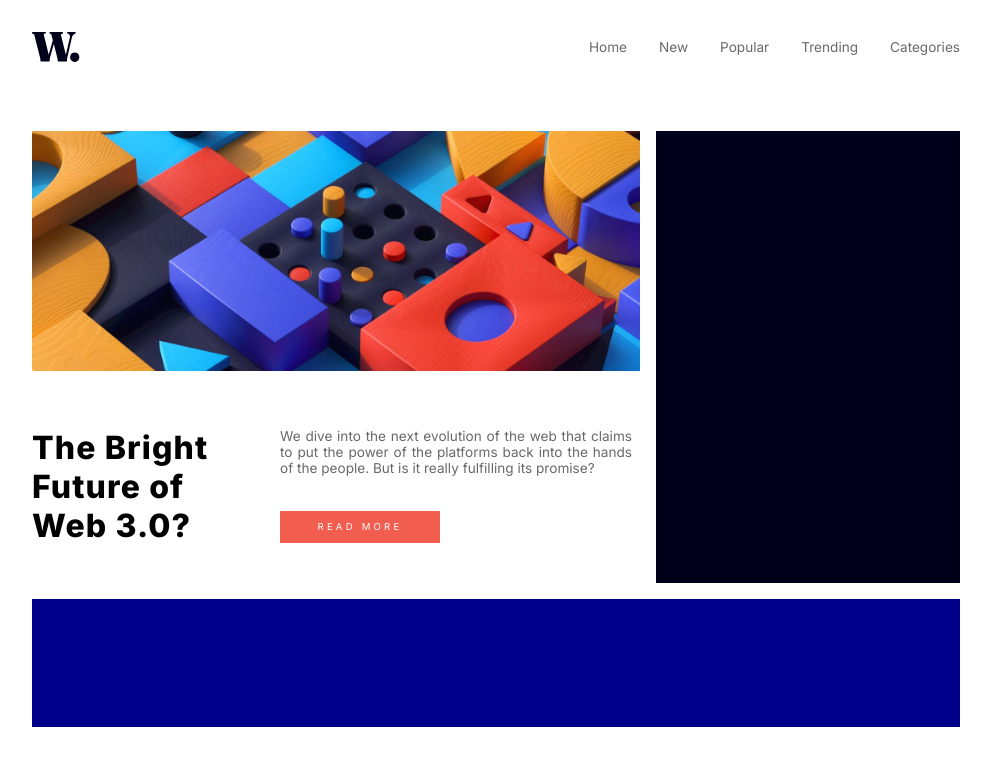
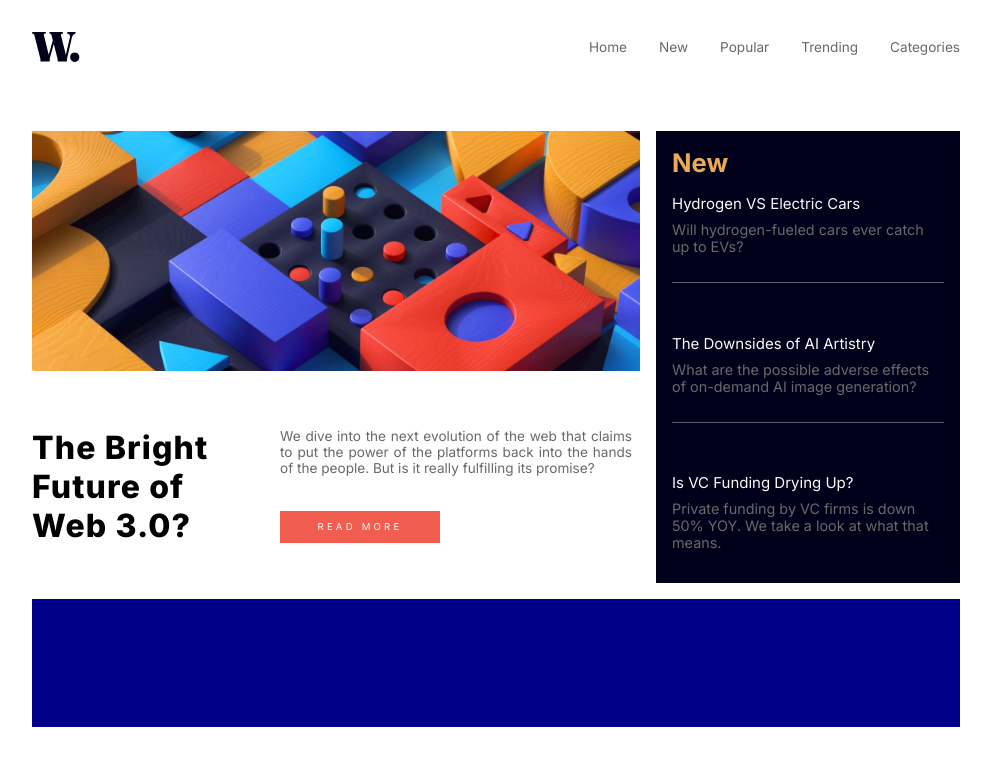
Before and after one commit to LuisC73/NewsHomepage, a React (Create React App) app: page / in a window 1280 px wide. Shown: the top 766 px of the page, without its empty margins (176-1167 px from the left). Built offline with nearby package versions, Linux system fonts and the light colour scheme.

Commit message:
se realiza seccion de news

```diff
--- a/public/index.html
+++ b/public/index.html
@@ -2,16 +2,14 @@
 <html lang="en">
   <head>
     <meta charset="utf-8" />
-    <link rel="icon" href="%PUBLIC_URL%/favicon.ico" />
+    <link rel="icon" href="%PUBLIC_URL%/favicon-32x32.png" />
     <meta name="viewport" content="width=device-width, initial-scale=1" />
     <meta name="theme-color" content="#000000" />
     <meta
       name="description"
       content="Web site created using create-react-app"
     />
-    <link rel="apple-touch-icon" href="%PUBLIC_URL%/logo192.png" />
-    <link rel="manifest" href="%PUBLIC_URL%/manifest.json" />
-    <title>React App</title>
+    <title>Frontend Mentor | News homepage</title>
   </head>
   <body>
     <noscript>You need to enable JavaScript to run this app.</noscript>
--- a/src/components/NewsContainer.jsx
+++ b/src/components/NewsContainer.jsx
@@ -0,0 +1,17 @@
+import newsInfo from "../utils/newsInfo";
+import NewsItem from "./NewsItem";
+
+function NewsComponent() {
+  return (
+    <section className="news">
+      <h2 className="news__h2">New</h2>
+      <div className="news__wrapper">
+        {newsInfo.map((info, i) => (
+          <NewsItem key={i} title={info.title} des={info.des} />
+        ))}
+      </div>
+    </section>
+  );
+}
+
+export default NewsComponent;
--- /dev/null
+++ b/src/components/NewsItem.jsx
@@ -0,0 +1,10 @@
+function NewsItem({ title, des }) {
+  return (
+    <div className="news__item">
+      <h3 className="news__h3">{title}</h3>
+      <p className="news__p">{des}</p>
+    </div>
+  );
+}
+
+export default NewsItem;
--- a/src/index.scss
+++ b/src/index.scss
@@ -2,3 +2,4 @@
 @forward "./scss/_base/base";
 @forward "./scss/_modules/navbar";
 @forward "./scss/_modules/home";
+@forward "./scss/_modules/news";
--- a/src/pages/Home.jsx
+++ b/src/pages/Home.jsx
@@ -1,4 +1,5 @@
 import Navbar from "../components/Navbar";
+import NewsComponent from "../components/NewsContainer";
 
 function HomeComponent() {
   return (
@@ -11,7 +12,7 @@ function HomeComponent() {
           className="home__img"
         />
       </figure>
-      <section className="about"></section>
+      <NewsComponent />
       <section className="home__title">
         <h1 className="home__h1">The Bright Future of Web 3.0?</h1>
       </section>
--- a/src/scss/_modules/_home.scss
+++ b/src/scss/_modules/_home.scss
@@ -5,8 +5,8 @@
   display: grid;
   grid-template-areas:
     "nav nav nav"
-    "img img about"
-    "title more about"
+    "img img news"
+    "title more news"
     "div div div";
   gap: 1rem;
   width: 100vw;
@@ -22,7 +22,7 @@
       "img"
       "title"
       "more"
-      "about"
+      "news"
       "div";
     gap: 0rem;
   }
@@ -109,18 +109,6 @@
   height: fit-content;
 }
 
-.about {
-  grid-area: about;
-  background-color: map-get(vars.$blues, "veryDark");
-  width: 19rem;
-  margin-top: 0.8rem;
-
-  @include mixin.media() {
-    width: 100%;
-    height: 100%;
-  }
-}
-
 .div {
   grid-area: div;
   background-color: darkblue;
--- /dev/null
+++ b/src/scss/_modules/_news.scss
@@ -0,0 +1,50 @@
+@use "../_layout/vars" as vars;
+@use "../_layout/mixins" as mixin;
+
+.news {
+  grid-area: news;
+  background-color: map-get(vars.$blues, "veryDark");
+  width: 19rem;
+  margin-top: 0.8rem;
+  padding: 1rem;
+
+  @include mixin.media() {
+    width: 100%;
+    height: 100%;
+  }
+
+  &__h2 {
+    color: vars.$softOrange;
+    font-size: 1.6rem;
+    font-weight: 700;
+  }
+
+  &__wrapper {
+    @include mixin.flex(space-between, flex-start, column);
+    row-gap: 1rem;
+    margin-top: 1rem;
+
+    height: 85%;
+  }
+
+  &__item:not(:last-child) {
+    border-bottom: 1px solid map-get(vars.$blues, "dark");
+    padding-bottom: 1.7rem;
+  }
+
+  &__h3 {
+    color: vars.$white;
+    margin-bottom: 0.5rem;
+    transition: 0.5s;
+    cursor: pointer;
+
+    &:hover {
+      color: vars.$softOrange;
+    }
+  }
+
+  &__p {
+    color: vars.$gray;
+    font-size: 0.9rem;
+  }
+}
--- /dev/null
+++ b/src/utils/newsInfo.js
@@ -0,0 +1,16 @@
+const newsInfo = [
+  {
+    title: "Hydrogen VS Electric Cars",
+    des: "Will hydrogen-fueled cars ever catch up to EVs?",
+  },
+  {
+    title: "The Downsides of AI Artistry",
+    des: "What are the possible adverse effects of on-demand AI image generation?",
+  },
+  {
+    title: "Is VC Funding Drying Up?",
+    des: "Private funding by VC firms is down 50% YOY. We take a look at what that means.",
+  },
+];
+
+export default newsInfo;
```
Also changed, not shown: public/favicon-32x32.png (renamed from src/assets/favicon-32x32.png).
